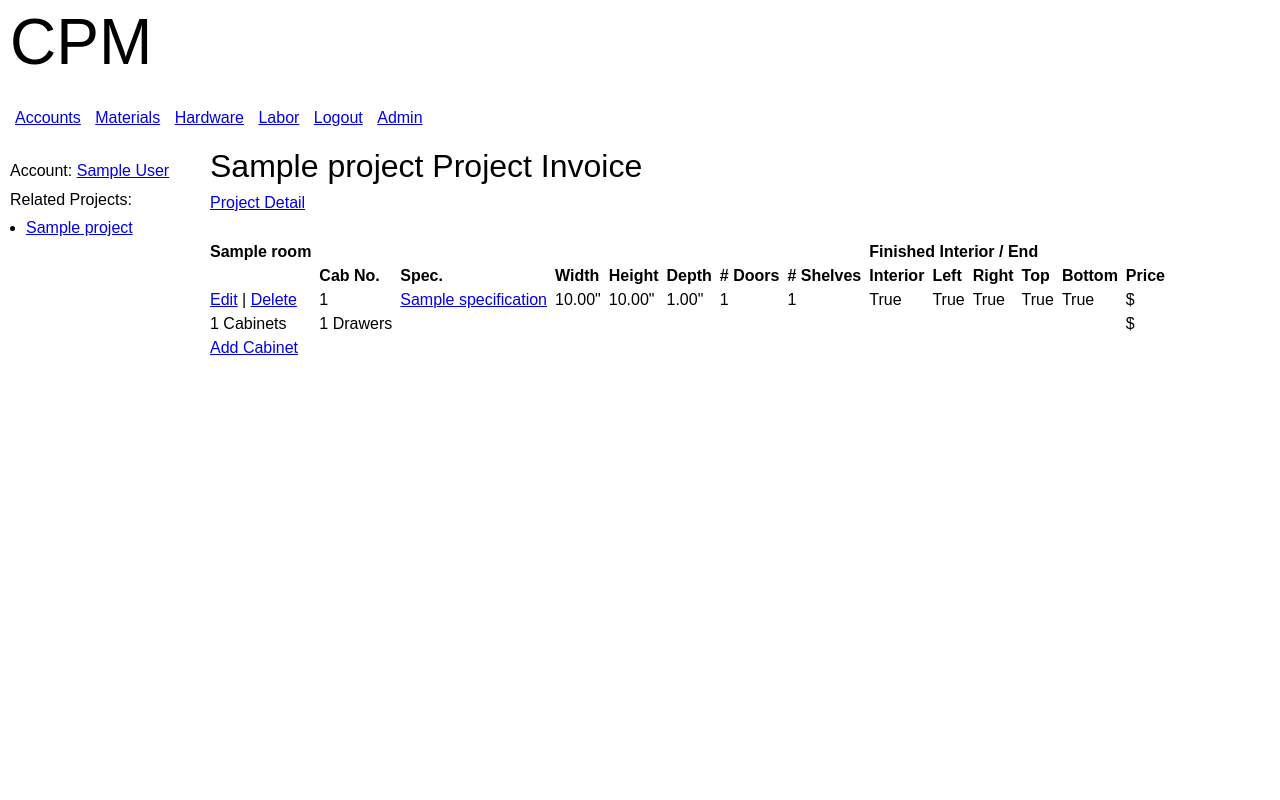
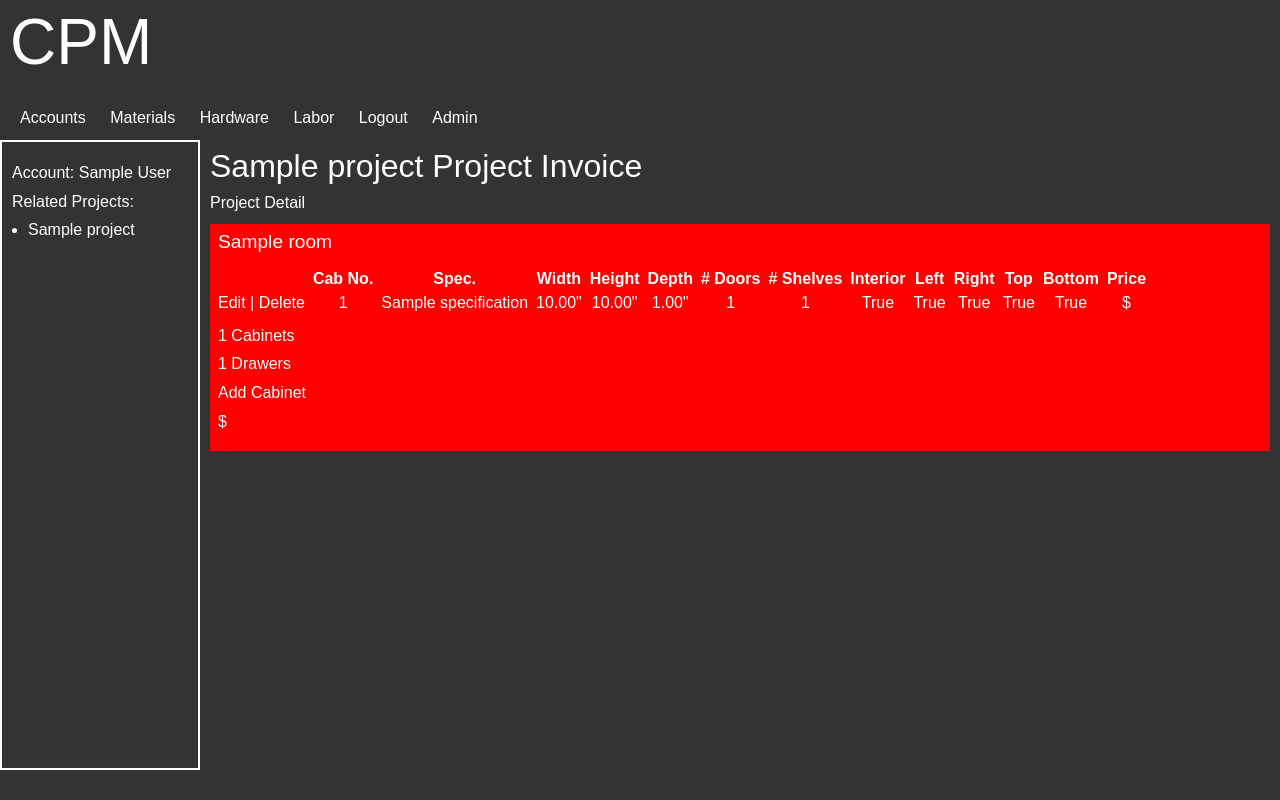
Before and after one commit to propose-software/propose, a Django app: page /project/1 in a window 1280 px wide. Run offline with Django 3.2, Linux system fonts and the light colour scheme; a user stored in the database is signed in; tables that the repository leaves empty hold one stand-in row (values such as "Sample post"); style sheets or scripts are compiled from the project's sources; some libraries are stand-ins or nearby versions.

Commit message:
css and sass stuff

```diff
--- a/cabinets_app/templates/account_list.html
+++ b/cabinets_app/templates/account_list.html
@@ -4,10 +4,10 @@
 
 {% block content %}
     <h2>Existing Accounts</h2>
-    <p><a href="{% url 'account_create' %}">Create Account</a></p>
+    <p id="create_account_link"><a href="{% url 'account_create' %}">Create Account</a></p>
     <ul>
     {% for account in accounts %}
-      <li><a href="{% url 'account_detail' account_id=account.id %}">{{account.name}}</a></li>
+      <li id="existing_account_name"><a href="{% url 'account_detail' account_id=account.id %}">{{account.name}}</a></li>
     {% endfor %}
     </ul>
 {% endblock content %}
--- a/cabinets_app/templates/hardware/hardware_list.html
+++ b/cabinets_app/templates/hardware/hardware_list.html
@@ -7,7 +7,7 @@
   <p><a href="{% url 'hardware_create' %}">Create New Hardware</a></p>
   <ul>
   {% for hardware in hardware %}
-    <li><a href="{% url 'hardware_detail' hardware_id=hardware.id %}">{{ hardware.name }}</a></li>
+    <li class="hardware_list"><a href="{% url 'hardware_detail' hardware_id=hardware.id %}">{{ hardware.name }}</a></li>
   {% endfor %}
   </ul>
 {% endblock content %}
--- a/cabinets_app/templates/material/material_list.html
+++ b/cabinets_app/templates/material/material_list.html
@@ -7,7 +7,7 @@
     <p><a href="{% url 'material_create' %}">Create New Material</a></p>
     <ul>
     {% for material in materials %}
-      <li><a href="{% url 'material_detail' material_id=material.id %}">{{material.name}}</a></li>
+      <li class="material_list"><a href="{% url 'material_detail' material_id=material.id %}">{{material.name}}</a></li>
     {% endfor %}
     </ul>
 {% endblock content %}
--- a/cabinets_app/templates/project/project_home.html
+++ b/cabinets_app/templates/project/project_home.html
@@ -6,15 +6,11 @@
   <section class="project-detail">
     <h2>{{ project.name }} Project Invoice</h2>
     <p><a href="{% url 'project_detail' proj_id=project.id %}">Project Detail</a></p>
-    <table>
     {% for room in rooms %}
+      <section class="room">
+        <h4>{{ room.name }}</h4>
+        <table >
           <thead>
-        <tr>
-          <th>{{ room.name }}</th>
-          <th colspan="7"></th>
-          <th colspan="5">Finished Interior / End</th>
-          <th></th>
-        </tr>
             <tr>
               <th></th>
               <th>Cab No.</th>
@@ -53,17 +49,13 @@
               <td>${{ cab.price|floatformat:2 }}</td>
             </tr>
             {% endfor %}
-        <tr>
-          <td>{{ room.cabinets.all|length }} Cabinets</td>
-          <td>{{ room.drawer_count }} Drawers</td>
-          <td colspan="11"></td>
-          <td>${{ room.price|floatformat:2 }}</td>
-        </tr>
-        <tr>
-          <td><a href="{% url 'cabinet_create' proj_id=project.id %}">Add Cabinet</a></td>
-        </tr>
           </tbody>
+        </table>
+            <p>{{ room.cabinets.all|length }} Cabinets</p>
+            <p>{{ room.drawer_count }} Drawers</p>
+            <a href="{% url 'cabinet_create' proj_id=project.id %}">Add Cabinet</a>
+            <p>${{ room.price|floatformat:2 }}</p>
+      </section>
     {% endfor %}
-      </table>
   </section>
 {% endblock content %}
--- a/cabinets_app/templates/project/project_update.html
+++ b/cabinets_app/templates/project/project_update.html
@@ -6,8 +6,8 @@
   <h2>Update Project</h2>
   <form action="{% url 'project_update' proj_id=project.id%}" method="POST">
     <table>
-    {% csrf_token %}
-    {{ form }}
+      {% csrf_token %}
+      {{ form }}
     </table>
     <input type="submit" value="Submit">
   </form>
--- a/cabinets_app/views.py
+++ b/cabinets_app/views.py
@@ -53,7 +53,7 @@
         form = AccountForm(req.POST, instance=account)
         if form.is_valid():
             account = form.save()
-            return redirect('/account/detail/' + str(account.id))
+            return redirect('account_detail', account_id=account_id)
         else:
             return render(req, './account/account_update.html', {'form': form})
     else:
--- a/cpm_project/static/css/_base.scss
+++ b/cpm_project/static/css/_base.scss
@@ -1,5 +1,7 @@
 body {
     font-family: sans-serif;
+    color: $font-color;
+    background-color: $background-color;
 }
 
 header, nav, aside, main, footer {
--- a/cpm_project/static/css/_layout.scss
+++ b/cpm_project/static/css/_layout.scss
@@ -14,3 +14,71 @@
     grid-template-rows: 100px 40px 1fr 30px;
     min-height: 100vh;
 }
+
+.main_nav a {
+    text-decoration: none;
+    padding: 10px;
+
+}
+.main_nav a:visited {
+    text-decoration: none;
+    color: inherit;
+}
+.main_nav a:hover {
+    color: $secondary-color;
+
+}
+
+a {
+    text-decoration: none;
+    color: $font-color;
+}
+
+a:visited {
+    text-decoration: none;
+    color: $font-color;
+}
+a:hover {
+    color: $secondary-color;
+
+}
+
+aside {
+    border:2px solid $white;
+}
+
+#existing_account_name {
+    padding: 13px;
+    background-color: $primary-color;
+    border-radius: 15px;
+    display: block;
+    width: fit-content;
+    font-size: 20px;
+}
+
+#create_account_link {
+    background-color: $primary-color;
+    display: inline-block;
+    padding: 5px;
+    width: fit-content;
+
+}
+
+.room {
+    background-color: red;
+    margin-bottom: 10px;
+    padding: 8px;
+}
+
+.room td, .room th {
+    text-align: center;
+}
+
+.material_list, .labor_list, .hardware_list  {
+    padding: 13px;
+    background-color: $primary-color;
+    border-radius: 15px;
+    display: block;
+    width: fit-content;
+    font-size: 20px;
+}
--- a/cpm_project/static/css/_vars.scss
+++ b/cpm_project/static/css/_vars.scss
@@ -0,0 +1,6 @@
+$primary-color: rgb(57, 57, 175);
+$secondary-color: rgb(255, 226, 62);
+$background-color: #333;
+$white: #fff;
+$font-color: #fff;
+$link-color: #fff;
```
Also changed, not shown: cabinets_app/templates/account/account_update.html (+5 -3 lines), cabinets_app/templates/labor/labor_list.html (+5 -5 lines), cabinets_app/migrations/0016_merge_20190425_1442.py (added). Lines whose indentation alone changed are shown as unchanged.
